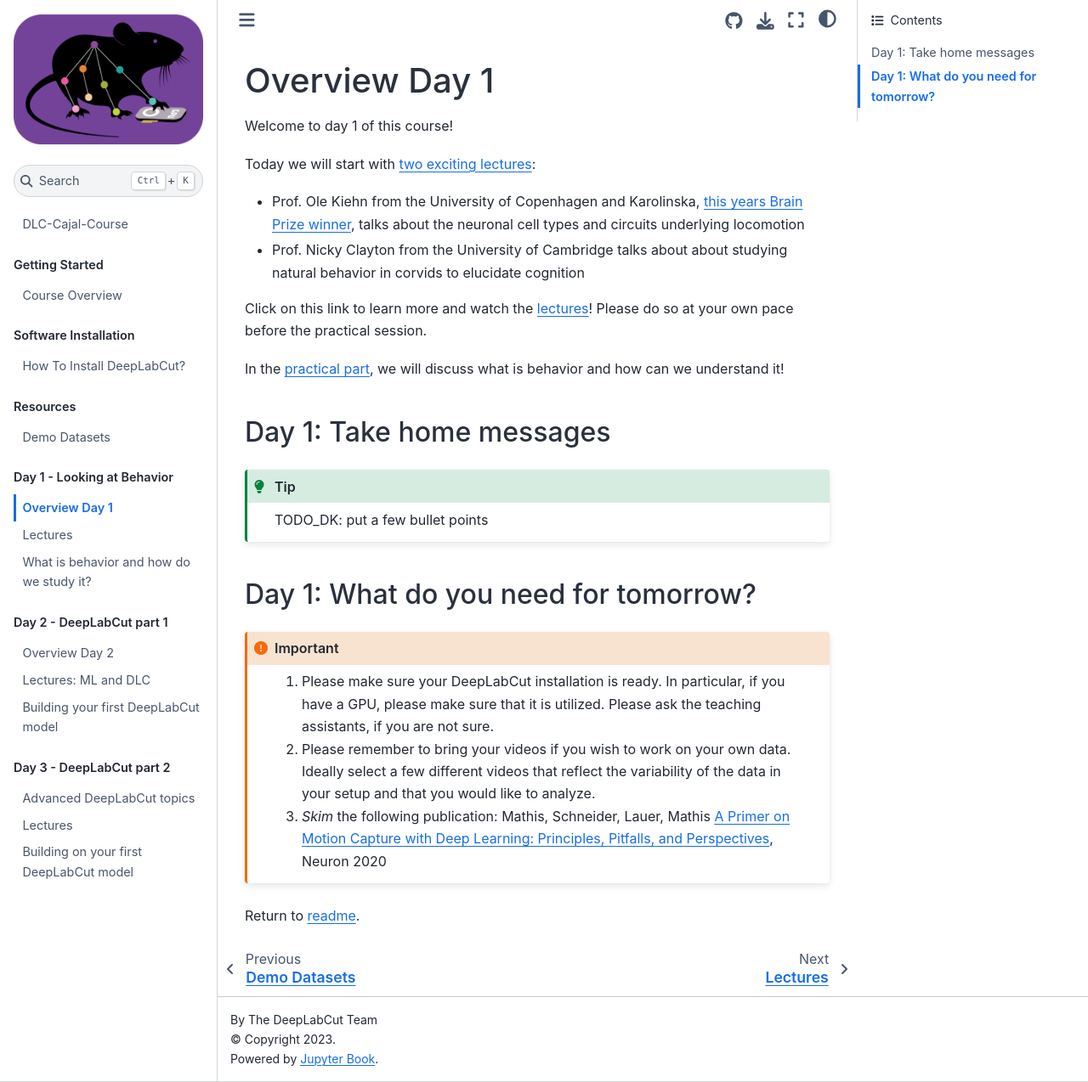
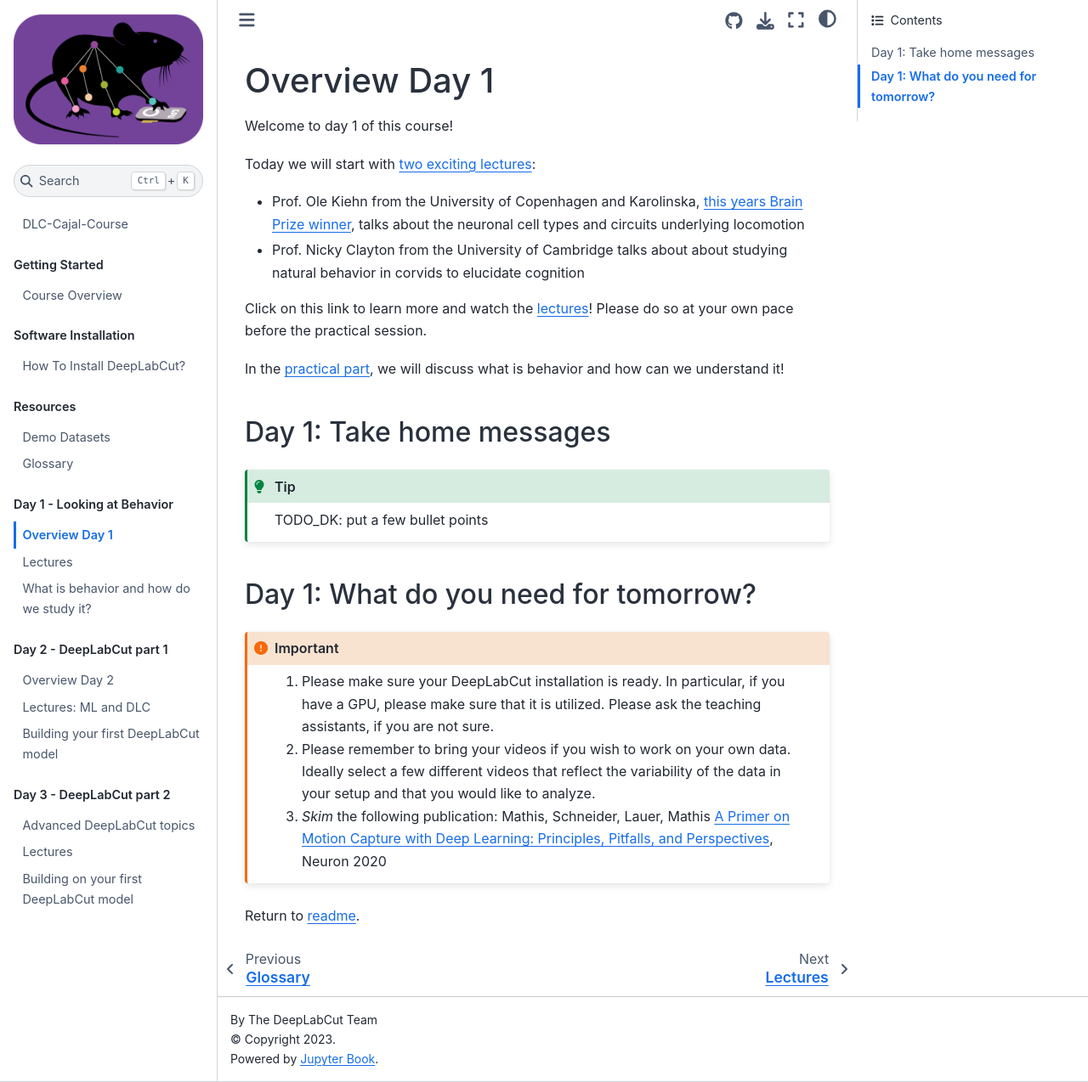
Before and after one commit to AlexEMG/DLC-Cajal-Course, a Jupyter Book: the page built from content/Day1_Overview.md, in a window 1280 px wide and 1274 px high. Shown: the whole window at 85% size. Built offline with Jupyter Book 1.0.4 settings and Sphinx 7.4.7 and the Sphinx Book theme 1.1.4, drawn with Linux system fonts in a browser that asks for light colours.

Commit message:
Update _toc.yml

```diff
--- a/_toc.yml
+++ b/_toc.yml
@@ -10,6 +10,7 @@ parts:
 - caption: Resources
   chapters:
   - file: content/DemoDatasets
+  - file: content/Glossary
 - caption: "Day 1 - Looking at Behavior"
   chapters:
   - file: content/Day1_Overview
```
